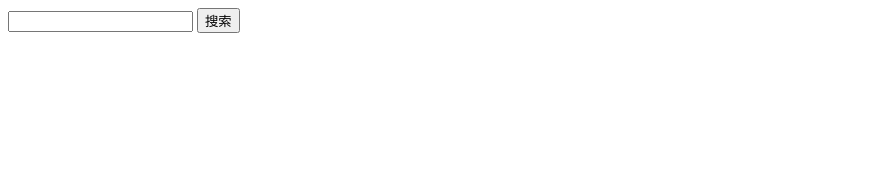
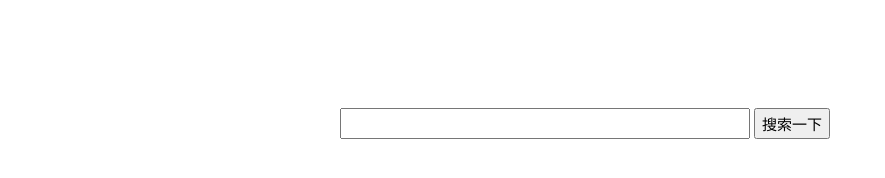
Before and after one commit to zl-leaf/gososo, a plain HTML site: page example/views/index.html in a window 1280 px wide. Shown: the whole page, without its empty margins (0-885 px from the left). Drawn offline with Linux system fonts and the light colour scheme.

Commit message:
测试页面增加css

```diff
--- /dev/null
+++ b/example/static/css/base.css
@@ -0,0 +1,18 @@
+.wrap {
+    border: 0;
+    padding: 0;
+}
+
+.wd {
+    width: 400px;
+    padding: 3px;
+    font-size: 18px;
+    vertical-align: middle;
+}
+
+.search-btn {
+    font-size: 15px;
+    height: 31px;
+    line-height: 31px;
+    vertical-align: middle;
+}
--- /dev/null
+++ b/example/static/css/index.css
@@ -0,0 +1,5 @@
+.search-bg {
+    width: 600px;
+    margin: 0 auto;
+    padding-top: 100px;
+}
--- a/example/views/index.html
+++ b/example/views/index.html
@@ -3,11 +3,18 @@
 <head>
 	<title>gososo example首页</title>
 	<meta charset="utf8">
+	<link rel="stylesheet" href="/css/base.css" media="screen" title="no title" charset="utf-8">
+	<link rel="stylesheet" href="/css/index.css" media="screen" title="no title" charset="utf-8">
 </head>
 <body>
-	<form action="" method="GET">
-		<input name="wd">
-		<input type="submit" value="搜索">
-	</form>
+	<div class="wrap">
+		<div class="search-bg">
+			<form action="" method="GET">
+				<input class="wd" name="wd">
+				<input class="search-btn" type="submit" value="搜索一下">
+			</form>
+		</div>
+	</div>
+
 </body>
 </html>
```
Also changed, not shown: example/static/css/search.css (added, +14 -0 lines), example/views/search.html (+16 -6 lines), 1 other file.
